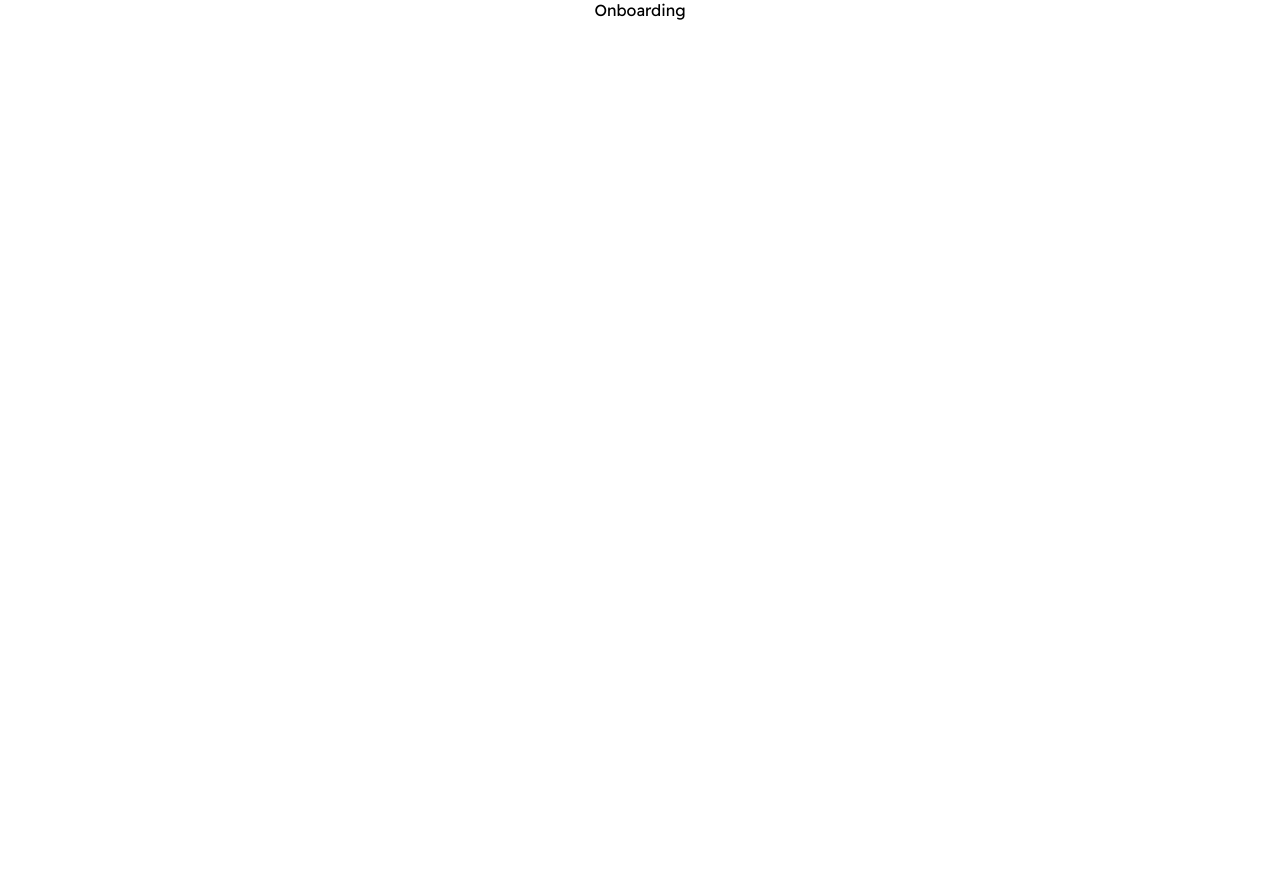
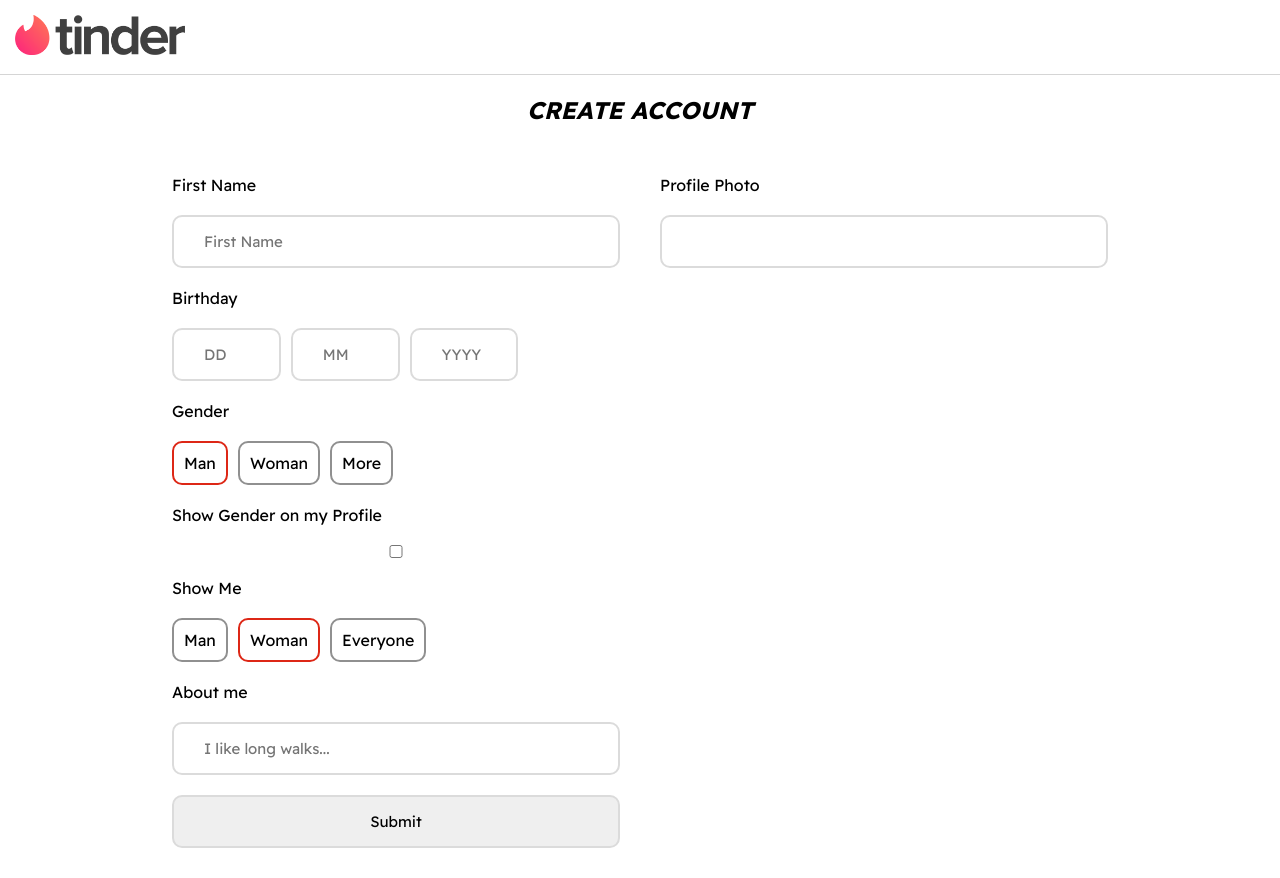
Before and after one commit to surya123-ctrl/Poker-client, a React (Create React App) app: page /onboarding in a window 1280 px wide. Before the commit the page ends 800 px from the top, so only its background shows below. Built offline with nearby package versions, Linux system fonts and the light colour scheme.

Commit message:
styled onboarding page

```diff
--- a/src/components/Nav.jsx
+++ b/src/components/Nav.jsx
@@ -1,12 +1,12 @@
 import whiteLogo from "../images/tinder_logo_white.png";
 import colorLogo from "../images/color-logo-tinder.png";
 
-const Nav = ({ authToken, minimal, setShowModal, showModal, setIsSignUp }) => {
+const Nav = ({ minimal, setShowModal, showModal, setIsSignUp }) => {
   const handleClick = () => {
     setShowModal(true);
     setIsSignUp(false);
   };
-
+  const authToken = false;
   return (
     <nav>
       <div className="logo-container">
--- a/src/index.css
+++ b/src/index.css
@@ -191,12 +191,15 @@ nav .logo-container .logo {
 
 .onboarding form input[type="radio"] {
   display: none;
+  cursor: pointer;
 }
 
 .onboarding form input[type="number"] {
   width: 10%;
 }
-
+.onboarding form input[type="radio"] {
+  cursor: pointer;
+}
 .onboarding form input[type="radio"]:checked + label {
   border: solid 2px rgb(221, 39, 22);
 }
--- a/src/pages/Home.jsx
+++ b/src/pages/Home.jsx
@@ -14,7 +14,6 @@ const Home = () => {
     <div className="overlay">
       <Nav
         minimal={false}
-        authToken={authToken}
         setShowModal={setShowModal}
         showModal={showModal}
         setIsSignUp={setIsSignUp}
--- a/src/pages/Onboarding.jsx
+++ b/src/pages/Onboarding.jsx
@@ -1,7 +1,191 @@
-import React from "react";
+import React, { useState } from "react";
+import Nav from "../components/Nav";
+const Onboarding = () => {
+  const [formData, setFormData] = useState({
+    user_id: "",
+    first_name: "",
+    dob_day: "",
+    dob_month: "",
+    dob_year: "",
+    show_gender: false,
+    gender_identity: "man",
+    gender_interest: "woman",
+    email: "",
+    url: "",
+    about: "",
+    matches: [],
+  });
+  const handleSubmit = () => {};
+  const handleChange = (event) => {
+    const value =
+      event.target.type === "checkbox"
+        ? event.target.checked
+        : event.target.value;
+    const name = event.target.name;
+    setFormData((prevState) => ({
+      ...prevState,
+      [name]: value,
+    }));
+  };
+  return (
+    <>
+      <Nav minimal={true} setShowModal={() => {}} showModal={false} />
 
-const Onboarding = () => {
-  return <div>Onboarding</div>;
+      <div className="onboarding">
+        <h2>CREATE ACCOUNT</h2>
+
+        <form onSubmit={handleSubmit}>
+          <section>
+            <label htmlFor="first_name">First Name</label>
+            <input
+              id="first_name"
+              type="text"
+              name="first_name"
+              placeholder="First Name"
+              required={true}
+              value={formData.first_name}
+              onChange={handleChange}
+            />
+
+            <label>Birthday</label>
+            <div className="multiple-input-container">
+              <input
+                id="dob_day"
+                type="number"
+                name="dob_day"
+                placeholder="DD"
+                required={true}
+                value={formData.dob_day}
+                onChange={handleChange}
+              />
+
+              <input
+                id="dob_month"
+                type="number"
+                name="dob_month"
+                placeholder="MM"
+                required={true}
+                value={formData.dob_month}
+                onChange={handleChange}
+              />
+
+              <input
+                id="dob_year"
+                type="number"
+                name="dob_year"
+                placeholder="YYYY"
+                required={true}
+                value={formData.dob_year}
+                onChange={handleChange}
+              />
+            </div>
+
+            <label>Gender</label>
+            <div className="multiple-input-container">
+              <input
+                id="man-gender-identity"
+                type="radio"
+                name="gender_identity"
+                value="man"
+                onChange={handleChange}
+                checked={formData.gender_identity === "man"}
+              />
+              <label htmlFor="man-gender-identity">Man</label>
+              <input
+                id="woman-gender-identity"
+                type="radio"
+                name="gender_identity"
+                value="woman"
+                onChange={handleChange}
+                checked={formData.gender_identity === "woman"}
+              />
+              <label htmlFor="woman-gender-identity">Woman</label>
+              <input
+                id="more-gender-identity"
+                type="radio"
+                name="gender_identity"
+                value="more"
+                onChange={handleChange}
+                checked={formData.gender_identity === "more"}
+              />
+              <label htmlFor="more-gender-identity">More</label>
+            </div>
+
+            <label htmlFor="show-gender">Show Gender on my Profile</label>
+
+            <input
+              id="show-gender"
+              type="checkbox"
+              name="show_gender"
+              onChange={handleChange}
+              checked={formData.show_gender}
+            />
+
+            <label>Show Me</label>
+
+            <div className="multiple-input-container">
+              <input
+                id="man-gender-interest"
+                type="radio"
+                name="gender_interest"
+                value="man"
+                onChange={handleChange}
+                checked={formData.gender_interest === "man"}
+              />
+              <label htmlFor="man-gender-interest">Man</label>
+              <input
+                id="woman-gender-interest"
+                type="radio"
+                name="gender_interest"
+                value="woman"
+                onChange={handleChange}
+                checked={formData.gender_interest === "woman"}
+              />
+              <label htmlFor="woman-gender-interest">Woman</label>
+              <input
+                id="everyone-gender-interest"
+                type="radio"
+                name="gender_interest"
+                value="everyone"
+                onChange={handleChange}
+                checked={formData.gender_interest === "everyone"}
+              />
+              <label htmlFor="everyone-gender-interest">Everyone</label>
+            </div>
+
+            <label htmlFor="about">About me</label>
+            <input
+              id="about"
+              type="text"
+              name="about"
+              required={true}
+              placeholder="I like long walks..."
+              value={formData.about}
+              onChange={handleChange}
+            />
+
+            <input type="submit" />
+          </section>
+
+          <section>
+            <label htmlFor="url">Profile Photo</label>
+            <input
+              type="url"
+              name="url"
+              id="url"
+              onChange={handleChange}
+              required={true}
+            />
+            <div className="photo-container">
+              {formData.url && (
+                <img src={formData.url} alt="profile pic preview" />
+              )}
+            </div>
+          </section>
+        </form>
+      </div>
+    </>
+  );
 };
 
 export default Onboarding;
```
